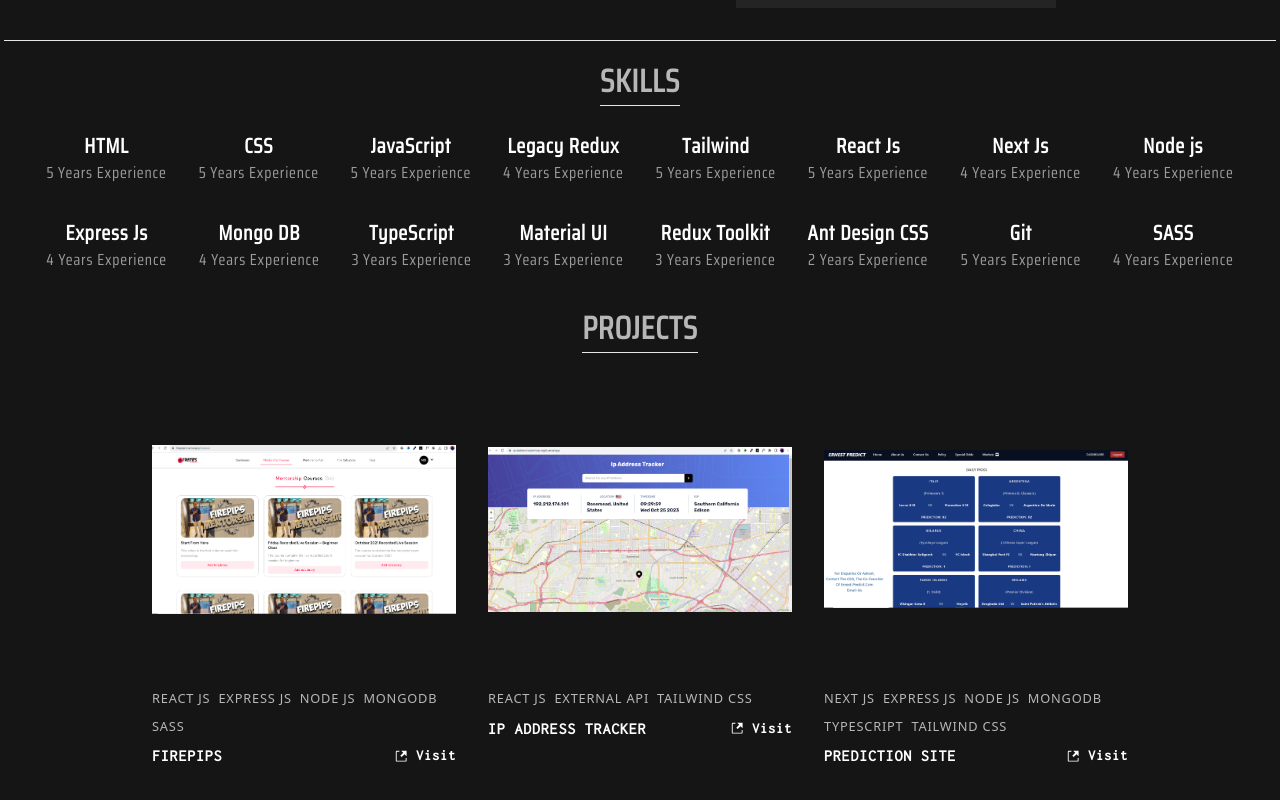
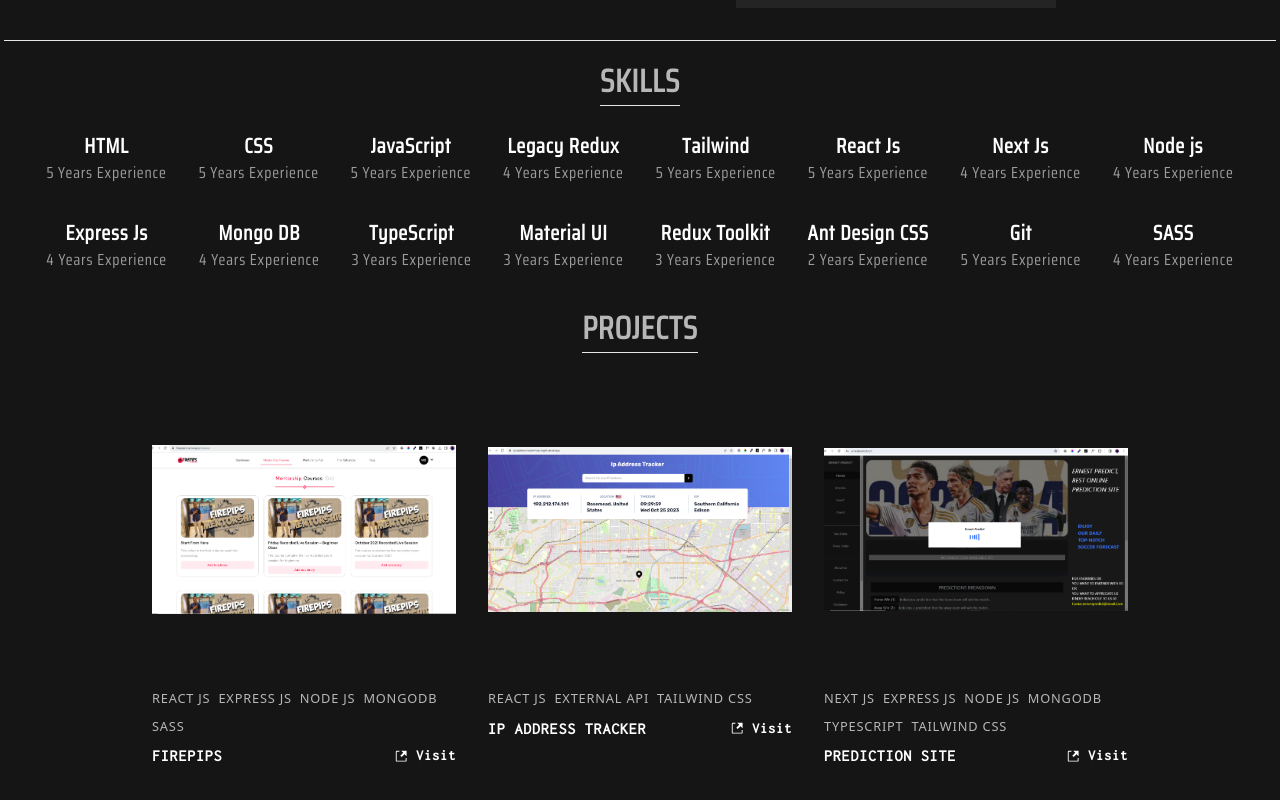
Before and after one commit to amazinng-blib/portfolio, a Next.js app: page / in a window 1280 px wide. Shown: the part 422-1222 px from the top of the page. Built offline with nearby package versions, Linux system fonts and the light colour scheme.

Commit message:
changed ernest predict image

```diff
--- a/src/components/data/navdata.ts
+++ b/src/components/data/navdata.ts
@@ -114,7 +114,7 @@ export const projectsData: ProjectArray = [
   },
   {
     heading: 'Prediction site',
-    image: '/image/ernest-predict.PNG',
+    image: '/image/prediction_site.PNG',
     link: 'https://www.ernestpredict.com/',
     frontEndcode: 'https://github.com/amazinng-blib/ernest-predict-frontend',
     // backEndcode:'https://github.com/amazinng-blib/ernest-predict-backend',
```
Also changed, not shown: public/image/prediction_site.PNG (added).
